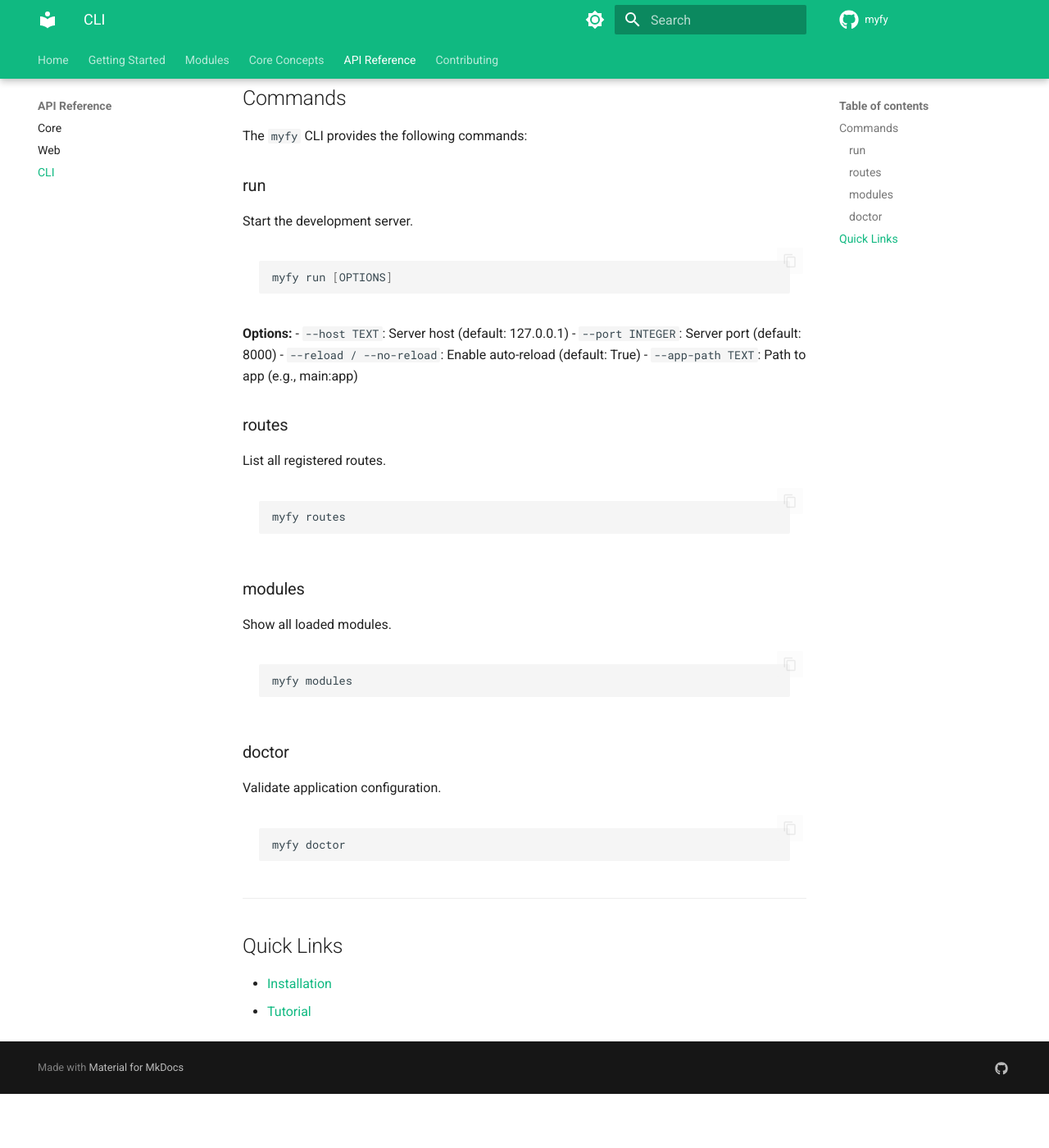
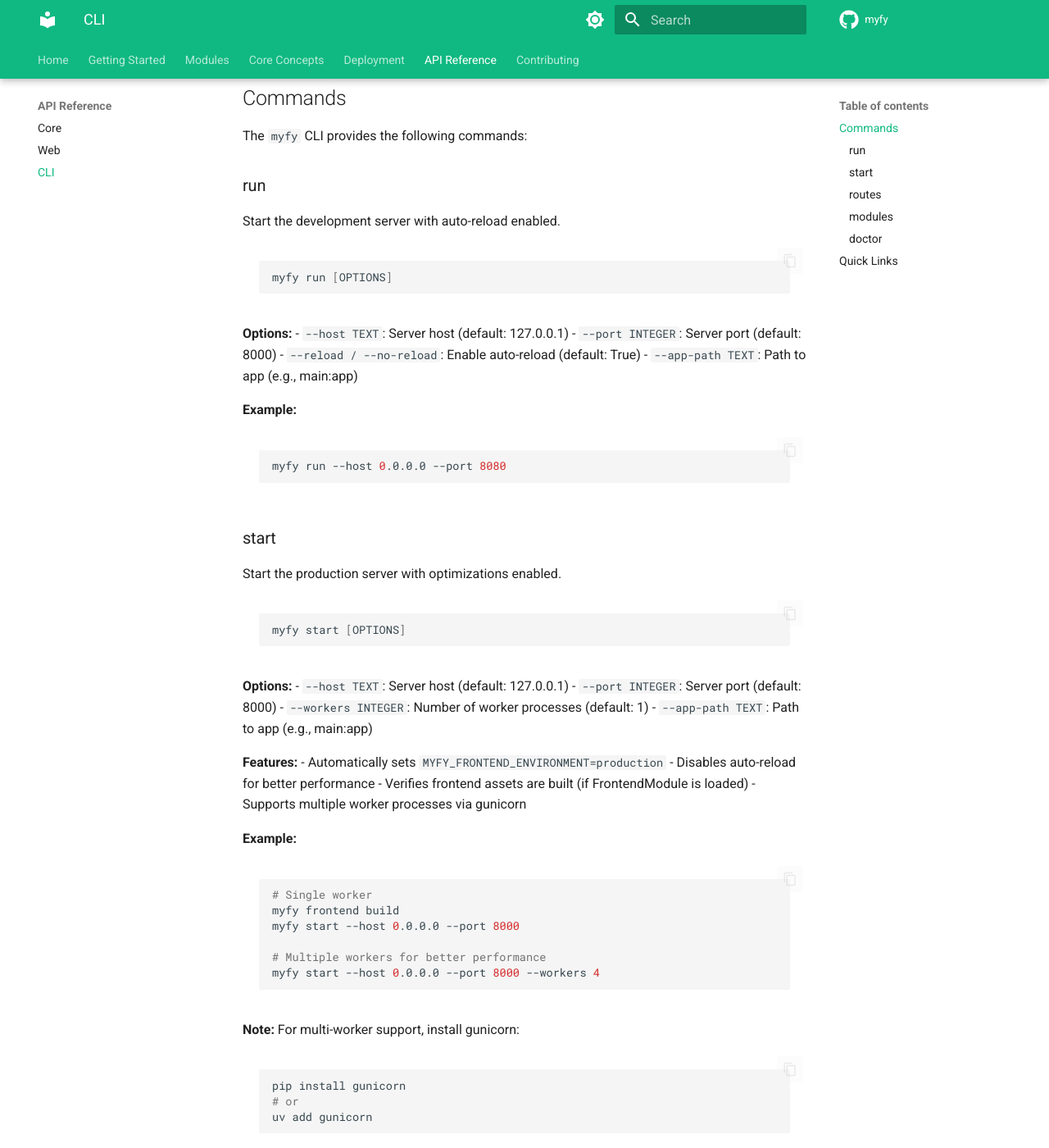
Before and after one commit to psincraian/myfy, an MkDocs documentation site: the page built from docs/api-reference/cli.md, in a window 1280 px wide and 1400 px high, scrolled down 217 px. Shown: the whole window at 82% size. Built offline with MkDocs 1.6.1 and Material for MkDocs 9.7.7, drawn with Linux system fonts in a browser that asks for light colours; comment, search, counter and statistics services are not loaded; the version menu is left out; before the commit the page ends 1551 px from its top, so only the background shows below that.

Commit message:
feat(cli): add myfy start (#7)

````diff
--- a/docs/api-reference/cli.md
+++ b/docs/api-reference/cli.md
@@ -10,7 +10,7 @@ The `myfy` CLI provides the following commands:
 
 ### run
 
-Start the development server.
+Start the development server with auto-reload enabled.
 
 ```bash
 myfy run [OPTIONS]
@@ -21,6 +21,48 @@ myfy run [OPTIONS]
 - `--port INTEGER`: Server port (default: 8000)
 - `--reload / --no-reload`: Enable auto-reload (default: True)
 - `--app-path TEXT`: Path to app (e.g., main:app)
+
+**Example:**
+```bash
+myfy run --host 0.0.0.0 --port 8080
+```
+
+### start
+
+Start the production server with optimizations enabled.
+
+```bash
+myfy start [OPTIONS]
+```
+
+**Options:**
+- `--host TEXT`: Server host (default: 127.0.0.1)
+- `--port INTEGER`: Server port (default: 8000)
+- `--workers INTEGER`: Number of worker processes (default: 1)
+- `--app-path TEXT`: Path to app (e.g., main:app)
+
+**Features:**
+- Automatically sets `MYFY_FRONTEND_ENVIRONMENT=production`
+- Disables auto-reload for better performance
+- Verifies frontend assets are built (if FrontendModule is loaded)
+- Supports multiple worker processes via gunicorn
+
+**Example:**
+```bash
+# Single worker
+myfy frontend build
+myfy start --host 0.0.0.0 --port 8000
+
+# Multiple workers for better performance
+myfy start --host 0.0.0.0 --port 8000 --workers 4
+```
+
+**Note:** For multi-worker support, install gunicorn:
+```bash
+pip install gunicorn
+# or
+uv add gunicorn
+```
 
 ### routes
 
--- a/mkdocs.yml
+++ b/mkdocs.yml
@@ -103,6 +103,7 @@ nav:
       - Modules: core-concepts/modules.md
       - Configuration: core-concepts/configuration.md
       - Lifecycle: core-concepts/lifecycle.md
+  - Deployment: deployment.md
   - API Reference:
       - Core: api-reference/core.md
       - Web: api-reference/web.md
--- a/pyproject.toml
+++ b/pyproject.toml
@@ -4,6 +4,7 @@ version = "0.1.0"
 description = "myfy framework workspace"
 requires-python = ">=3.12"
 dependencies = [
+    "myfy-cli",
     "myfy-frontend",
 ]
 
@@ -19,9 +20,9 @@ members = [
 [tool.uv.sources]
 myfy-core = { workspace = true }
 myfy-web = { workspace = true }
-myfy-cli = { workspace = true }
 myfy = { workspace = true }
 myfy-frontend = { workspace = true }
+myfy-cli = { workspace = true, editable = true }
 
 [dependency-groups]
 dev = [
````
Also changed, not shown: docs/deployment.md (added, +247 -0 lines), 3 other files.
